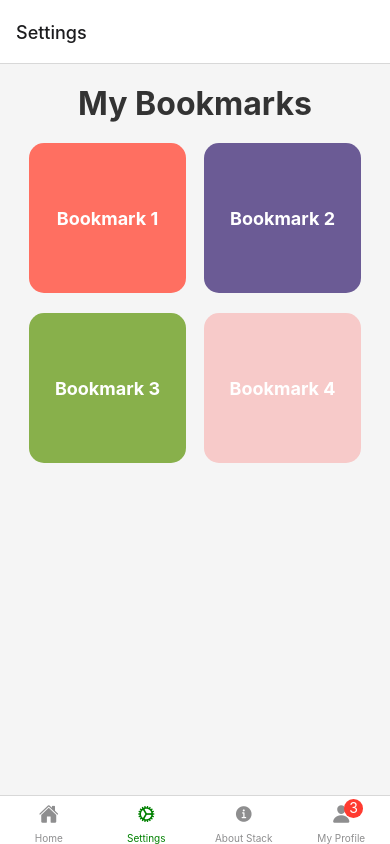
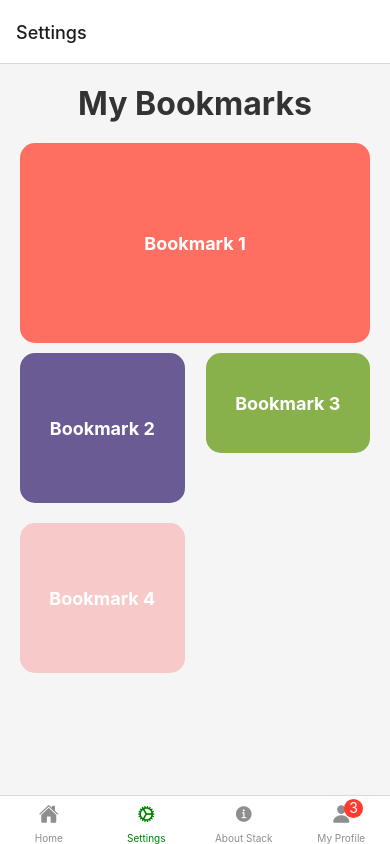
Before and after one commit to Siddheshuncodes/Indicatorsss, a React Native app: screen /Settings in a window 390 px wide. Built offline with nearby package versions, Linux system fonts and the light colour scheme.

Commit message:
Update SettingsScreen.js
Here we have version 2 in which i have just adjusted the sizes of those boxes

```diff
--- a/screens/SettingsScreen.js
+++ b/screens/SettingsScreen.js
@@ -7,16 +7,16 @@ const BookmarkScreen = () => {
       <Text style={styles.heading}>My Bookmarks</Text>
 
       <View style={styles.blocksContainer}>
-        <TouchableOpacity style={[styles.block, styles.block1]}>
+        <TouchableOpacity style={[styles.block, styles.block1, styles.largeBlock]}>
           <Text style={styles.blockText}>Bookmark 1</Text>
         </TouchableOpacity>
-        <TouchableOpacity style={[styles.block, styles.block2]}>
+        <TouchableOpacity style={[styles.block, styles.block2, styles.mediumBlock]}>
           <Text style={styles.blockText}>Bookmark 2</Text>
         </TouchableOpacity>
-        <TouchableOpacity style={[styles.block, styles.block3]}>
+        <TouchableOpacity style={[styles.block, styles.block3, styles.smallBlock]}>
           <Text style={styles.blockText}>Bookmark 3</Text>
         </TouchableOpacity>
-        <TouchableOpacity style={[styles.block, styles.block4]}>
+        <TouchableOpacity style={[styles.block, styles.block4, styles.mediumBlock]}>
           <Text style={styles.blockText}>Bookmark 4</Text>
         </TouchableOpacity>
       </View>
@@ -42,31 +42,45 @@ const styles = StyleSheet.create({
   blocksContainer: {
     flexDirection: 'row',
     flexWrap: 'wrap',
-    justifyContent: 'space-around',
+    justifyContent: 'space-between',
   },
   block: {
-    width: '45%',
-    height: 150,
-    marginBottom: 20,
     borderRadius: 15,
     justifyContent: 'center',
     alignItems: 'center',
+    marginBottom: 20,
   },
   blockText: {
     fontSize: 18,
     color: '#FFF',
     fontWeight: 'bold',
+    textAlign: 'center',
   },
+  // Different block sizes
+  largeBlock: {
+    width: '100%',
+    height: 200,
+    marginBottom: 10,
+  },
+  mediumBlock: {
+    width: '47%',
+    height: 150,
+  },
+  smallBlock: {
+    width: '47%',
+    height: 100,
+  },
+  // Color Schemes
   block1: {
-    backgroundColor: '#FF6F61',
+    backgroundColor: '#FF6F61', // Vibrant coral red
   },
   block2: {
-    backgroundColor: '#6B5B95',
+    backgroundColor: '#6B5B95', // Purple shade
   },
   block3: {
-    backgroundColor: '#88B04B',
+    backgroundColor: '#88B04B', // Fresh green
   },
   block4: {
-    backgroundColor: '#F7CAC9',
+    backgroundColor: '#F7CAC9', // Light pink
   },
 });
```
